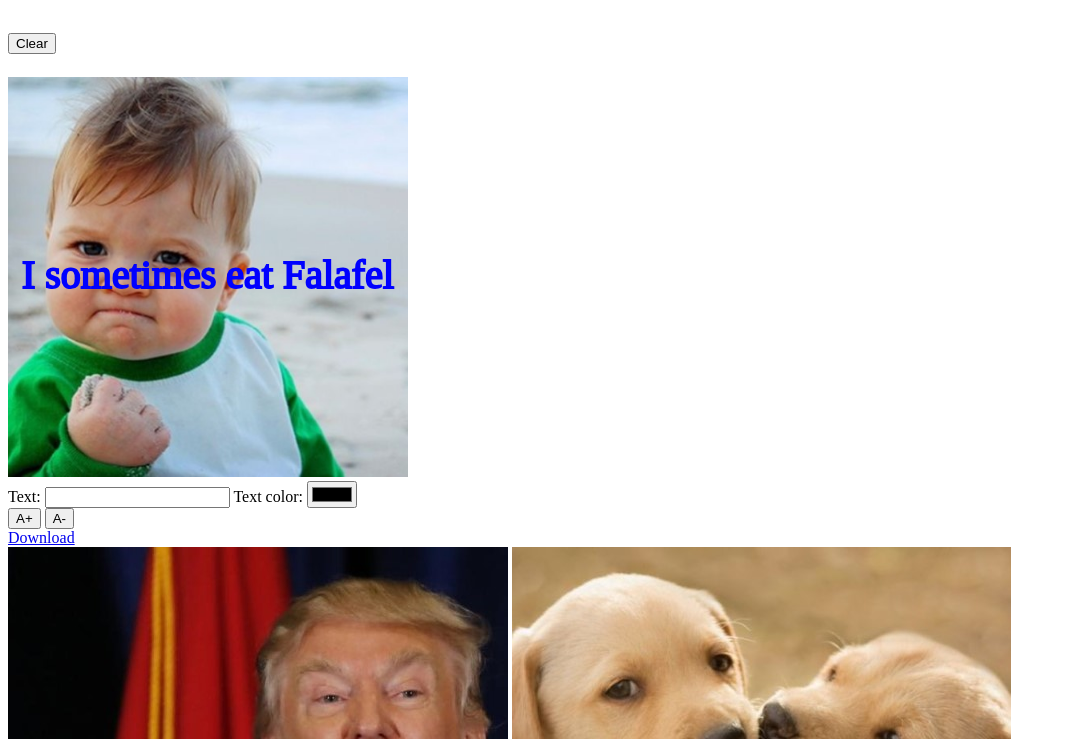
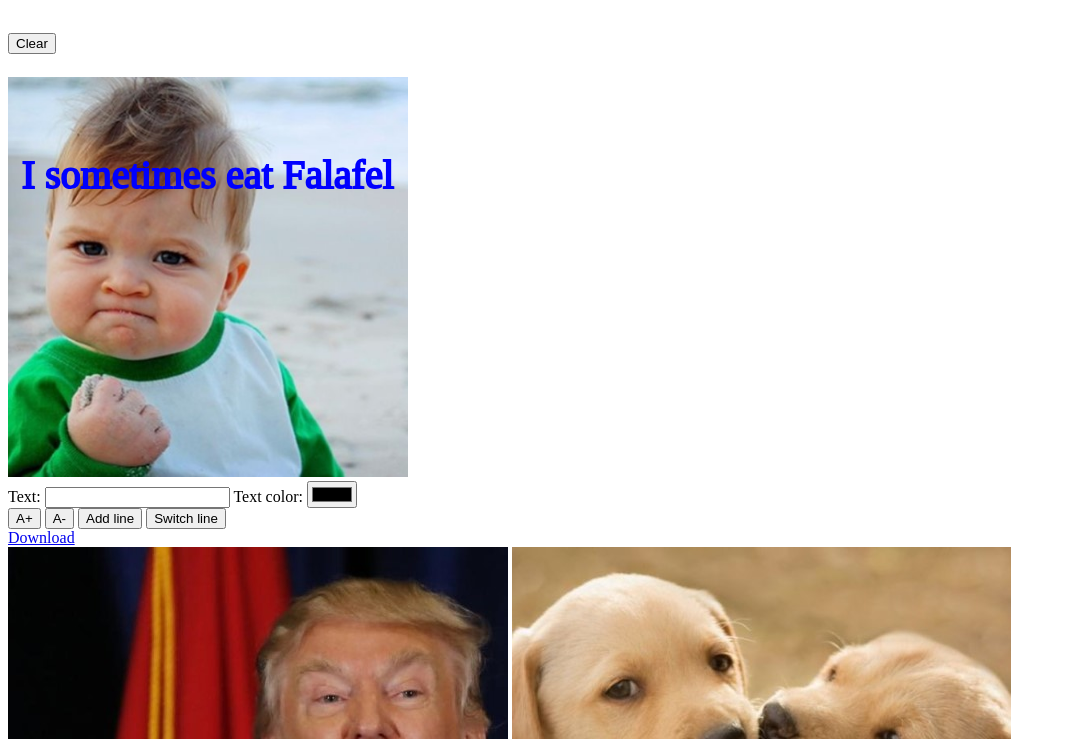
Before and after one commit to davethenet/meme-generator, a plain HTML site: page index.html in a window 1280 px wide. Shown: the part 61-800 px from the top of the page, without its empty margins (0-1066 px from the left). Drawn offline with Linux system fonts and the light colour scheme.

Commit message:
Add selected line button and line position

```diff
--- a/index.html
+++ b/index.html
@@ -31,6 +31,10 @@
 <br>
 <button class="font-size-btn" onclick="onFontSize('+')">A+</button>
 <button class="font-size-btn" onclick="onFontSize('-')">A-</button>
+
+<button class="add-line-btn" onclick="onAddLine()">Add line</button>
+<button class="switch-line-btn" onclick="onSwitchLine()">Switch line</button>
+
 <br>
 <a href="#" class="btn" onclick="onDownloadImg(this)" download="my-img.jpg">Download</a>
 </div>
--- a/js/main.js
+++ b/js/main.js
@@ -2,6 +2,7 @@
 
 let gElCanvas
 let gCtx
+
 
 
 function onInit(){
@@ -9,7 +10,7 @@ function onInit(){
     gCtx = gElCanvas.getContext('2d')
     console.log('gCtx', gCtx)
     var meme = getMeme()
-    console.log(meme)
+    // console.log(meme)
     renderMeme(meme)
     renderGallery()
 }
@@ -20,6 +21,19 @@ function onClearCanvas(){
 
 function renderMeme(meme){
     drawImg(meme)
+    setTimeout(() => {
+        renderLines(meme)
+      }, "70");
+      drawFrame()
+}
+
+function renderLines(meme){
+    var inc = gElCanvas.width / 4
+    for (var i = 0 ; i < meme.lines.length ; i++){
+        drawText(meme.lines[i].txt, gElCanvas.width / 2, inc, meme);
+        setPos(i,gElCanvas.width / 2, inc)
+        inc += 50
+    }
 }
 
 function onDownloadImg(elLink) {
@@ -34,3 +48,11 @@ function onChangeTxtColor(color) {
 function onFontSize(sign){
     setFontSize(sign)
 }
+
+function onAddLine(){
+    addLine()
+}
+
+function onSwitchLine(){
+    switchLine()
+}
--- a/js/meme.service.js
+++ b/js/meme.service.js
@@ -14,10 +14,14 @@ var gMeme = {
         {
             txt: 'I sometimes eat Falafel',
             size: 40,
-            color: 'blue'
+            color: 'blue',
+            posX: 0,
+            posY: 0
         }
     ]
 }
+
+
 
 var gKeywordsSearchCountMap = {'funny': 12, 'cat': 16, 'baby': 2}
 
@@ -28,7 +32,7 @@ function getMeme(){
 
 function setLineTxt(){
     var elTxt = document.querySelector('.textInput')
-    gMeme.lines[0].txt = elTxt.value
+    gMeme.lines[gMeme.selectedLineId].txt = elTxt.value
     renderMeme(gMeme)
 }
 
@@ -49,17 +53,17 @@ function drawImg(meme) {
     img.src = `img/${meme.selectedImgId}.jpg`
     img.onload = () => {
         gCtx.drawImage(img, 0, 0, gElCanvas.width, gElCanvas.height)
-        drawText(meme.lines[0].txt, gElCanvas.width / 2, gElCanvas.height / 2, meme)
 
+        // drawText(meme.lines[1].txt, gElCanvas.width / 4, gElCanvas.height / 2, meme)
     }
 }
 
 
 function drawText(text, x, y, meme) {
     gCtx.lineWidth = 2
-    gCtx.strokeStyle = meme.lines[0].color
-    gCtx.fillStyle = meme.lines[0].color
-    gCtx.font = meme.lines[0].size + 'px Ariel'
+    gCtx.strokeStyle = meme.lines[gMeme.selectedLineId].color
+    gCtx.fillStyle = meme.lines[gMeme.selectedLineId].color
+    gCtx.font = meme.lines[gMeme.selectedLineId].size + 'px Ariel'
     gCtx.textAlign = 'center'
     gCtx.textBaseline = 'middle'
 
@@ -69,11 +73,52 @@ function drawText(text, x, y, meme) {
 
 function setColor(color){
     console.log(color)
-    gMeme.lines[0].color = color
+    gMeme.lines[gMeme.selectedLineId].color = color
     renderMeme(gMeme)
 }
 
 function setFontSize(sign){
-   sign === '+' ? gMeme.lines[0].size++ : gMeme.lines[0].size--
+   sign === '+' ? gMeme.lines[0].size++ : gMeme.lines[gMeme.selectedLineId].size--
     renderMeme(gMeme)
 }
+
+function addLine(){
+    gMeme.lines.push ( {
+        txt: 'New Line',
+        size: 40,
+        color: 'blue'
+    })
+    renderMeme(gMeme)
+}
+
+
+
+function switchLine(){
+    if (gMeme.selectedLineId < gMeme.lines.length-1){
+        gMeme.selectedLineId ++
+    }
+    else gMeme.selectedLineId = 0
+}
+
+function drawFrame(){
+      // 3) Measure the text
+  const metrics = gCtx.measureText(gMeme.lines[gMeme.selectedLineId].txt);
+  console.log(metrics)
+  // width of the text
+  const textWidth = metrics.width;
+  // height using bounding-box metrics (supported in modern browsers)
+  const textHeight = metrics.actualBoundingBoxAscent + metrics.actualBoundingBoxDescent;
+
+  // 4) Draw the frame around it
+  gCtx.strokeRect(
+    gElCanvas.width,
+    gElCanvas.height - metrics.actualBoundingBoxAscent,
+    textWidth,
+    textHeight
+  );
+}
+
+function setPos(i,x,y){
+    gMeme.lines[i].posX = x
+    gMeme.lines[i].posY = y
+}
```
